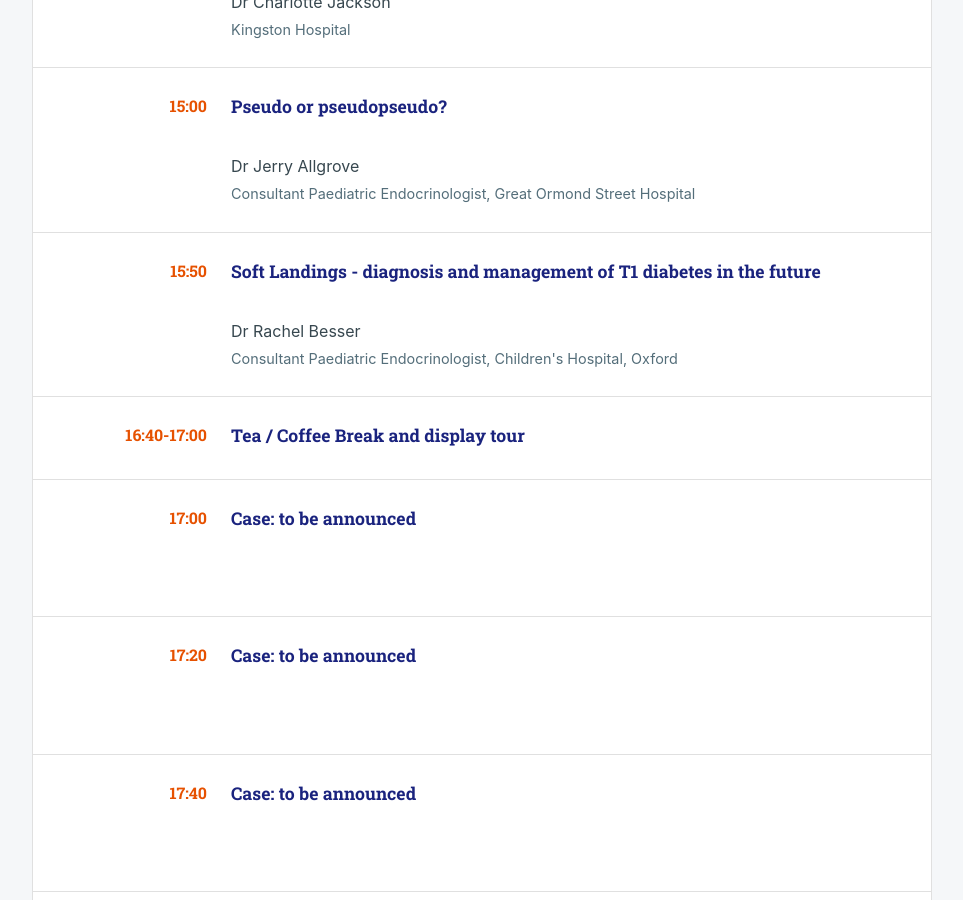
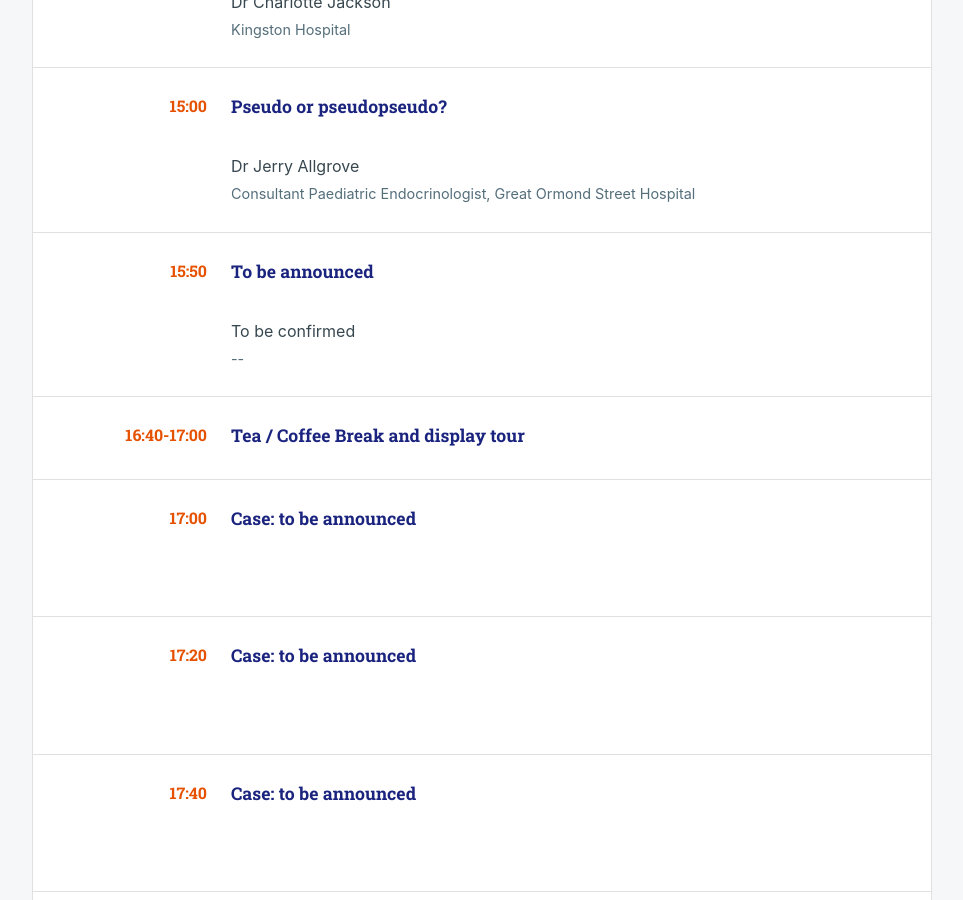
Before and after one commit to eatyourpeas/stpeg, a Jekyll site: the page built from _events/autumn-2025.md, in a window 1280 px wide and 900 px high, scrolled down 1779 px. Shown: the whole window, without its empty margins (158-1121 px from the left). Built offline with Jekyll 4.4.1, drawn with Linux system fonts in a browser that asks for light colours.

Commit message:
remove speaker autumn

```diff
--- a/_events/autumn-2025.md
+++ b/_events/autumn-2025.md
@@ -21,9 +21,9 @@ schedule:
     speaker: "Dr Jerry Allgrove"
     description: "Consultant Paediatric Endocrinologist, Great Ormond Street Hospital"
   - time: "15:50"
-    title: "Soft Landings - diagnosis and management of T1 diabetes in the future"
-    speaker: "Dr Rachel Besser"
-    description: "Consultant Paediatric Endocrinologist, Children's Hospital, Oxford"
+    title: "To be announced"
+    speaker: "To be confirmed"
+    description: "--"
   - time: "16:40-17:00"
     title: "Tea / Coffee Break and display tour"
   - time: "17:00"
```
